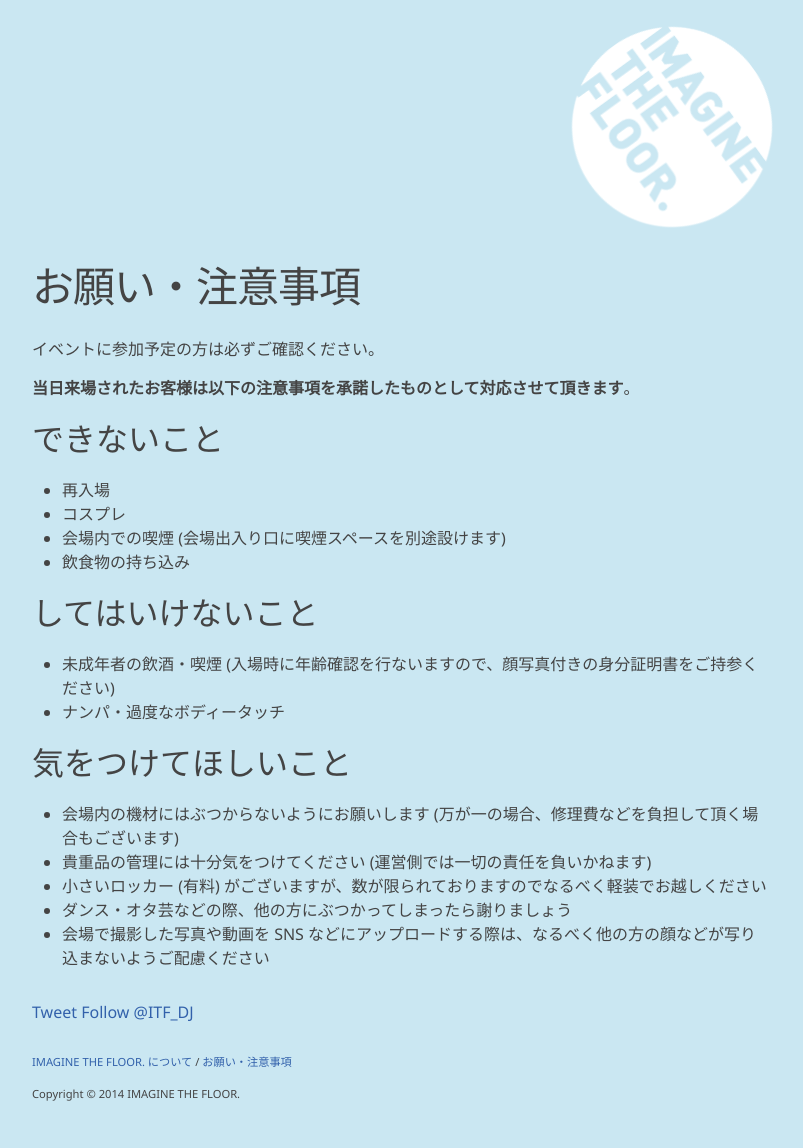
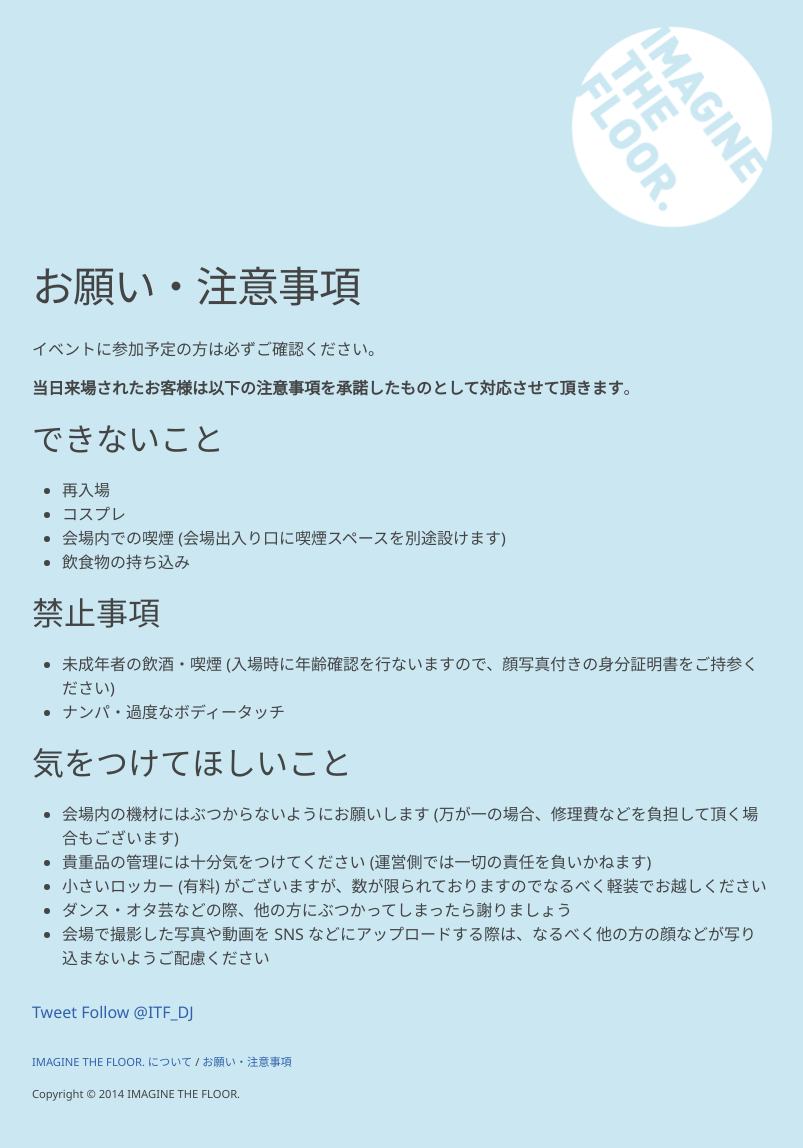
Before and after one commit to ITFDJ/itfdj.github.io, a Jekyll site: the page built from notes.md, in a window 1280 px wide. Shown: the whole page, without its empty margins (238-1041 px from the left). Built offline with Jekyll 4.4.1, drawn with Linux system fonts in a browser that asks for light colours; comment, search, counter and statistics services are not loaded.

Commit message:
mod some str

```diff
--- a/notes.md
+++ b/notes.md
@@ -13,7 +13,7 @@ title: お願い・注意事項
 - 会場内での喫煙 (会場出入り口に喫煙スペースを別途設けます)
 - 飲食物の持ち込み
 
-## してはいけないこと
+## 禁止事項
 - 未成年者の飲酒・喫煙 (入場時に年齢確認を行ないますので、顔写真付きの身分証明書をご持参ください)
 - ナンパ・過度なボディータッチ
 
```
